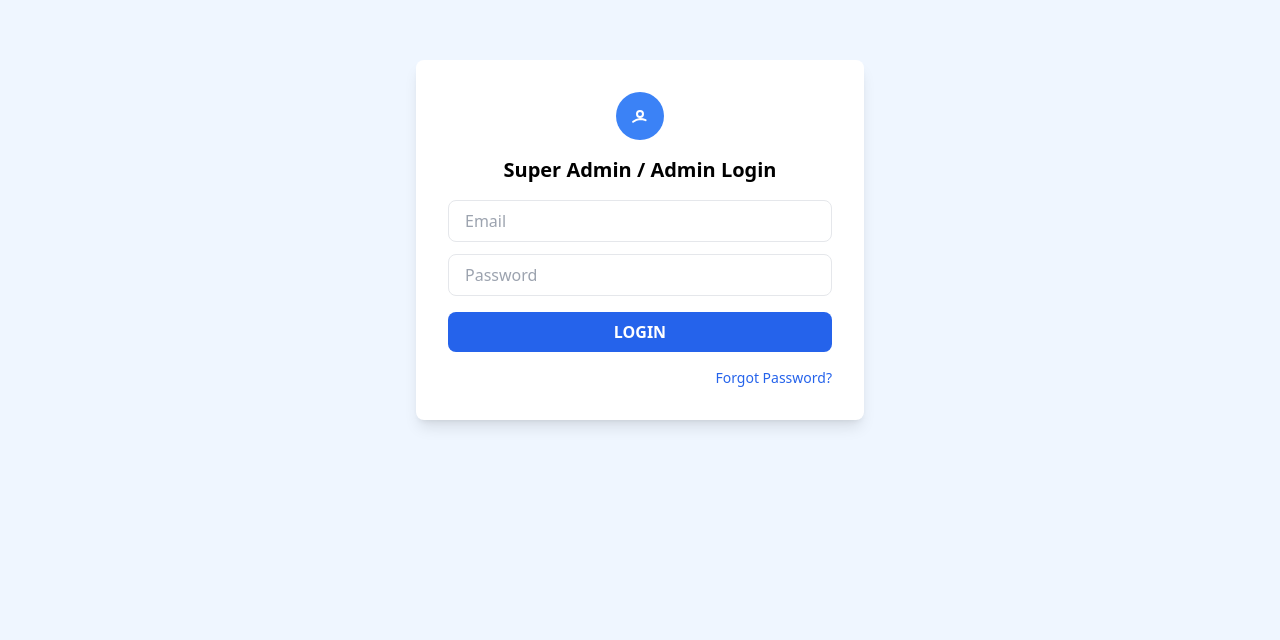
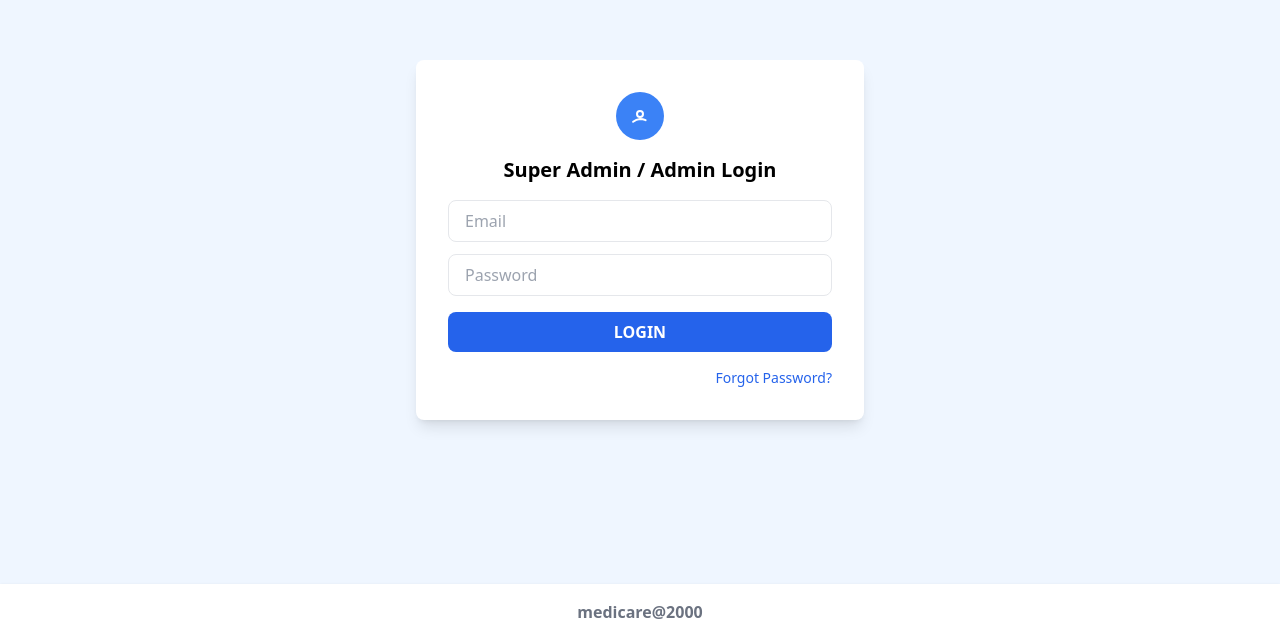
Before and after one commit to Freshers-hospital/appointment, a website: page public/login.html in a window 1280 px wide. Shown: the part 160-800 px from the top of the page. Drawn offline with nearby package versions, Linux system fonts and the light colour scheme.

Commit message:
Amins Edited Dynamically

```diff
--- a/public/login.html
+++ b/public/login.html
@@ -15,6 +15,8 @@
     }
   </script>
 </head>
+
+
 
 <body class="bg-blue-50 flex items-center justify-center min-h-screen">
   <div class="bg-white p-8 rounded-lg shadow-lg w-full max-w-md">
@@ -39,6 +41,12 @@
       <a href="forgotpassword.html">Forgot Password?</a>
     </p>
   </div>
+
+<footer class="w-full bg-white shadow py-4 mt-8 fixed bottom-0 left-0 z-30 flex items-center justify-between px-8">
+   <div class="w-full flex justify-center">
+  <div class="text-gray-500 font-semibold">medicare@2000</div>
+
+
   <script>
     document.getElementById("loginForm").addEventListener("submit", async function (e) {
       e.preventDefault();
```
Also changed, not shown: public/superadmin.html (+4 -2 lines), uploads/doctor_1753183745467.png (added).
